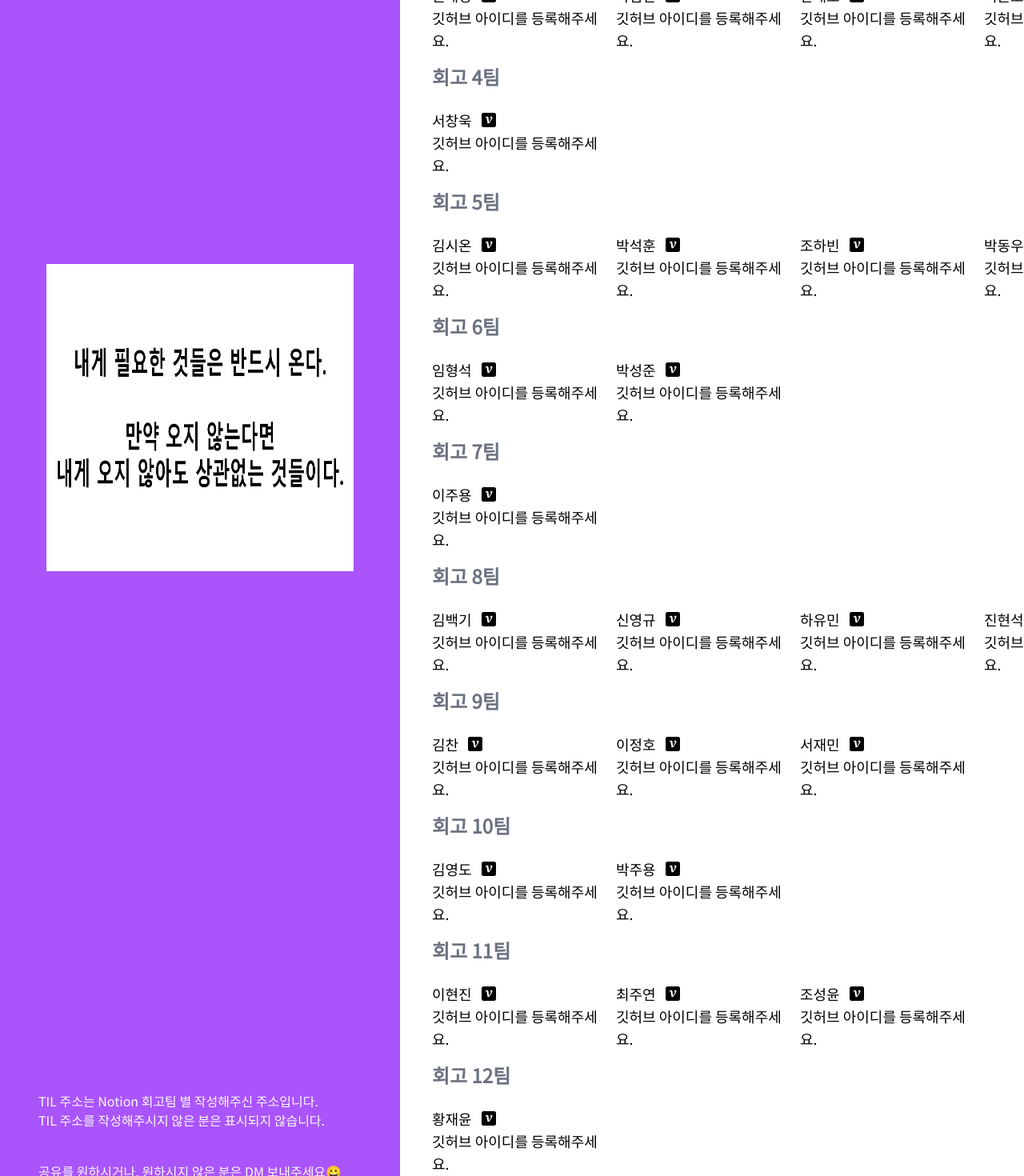
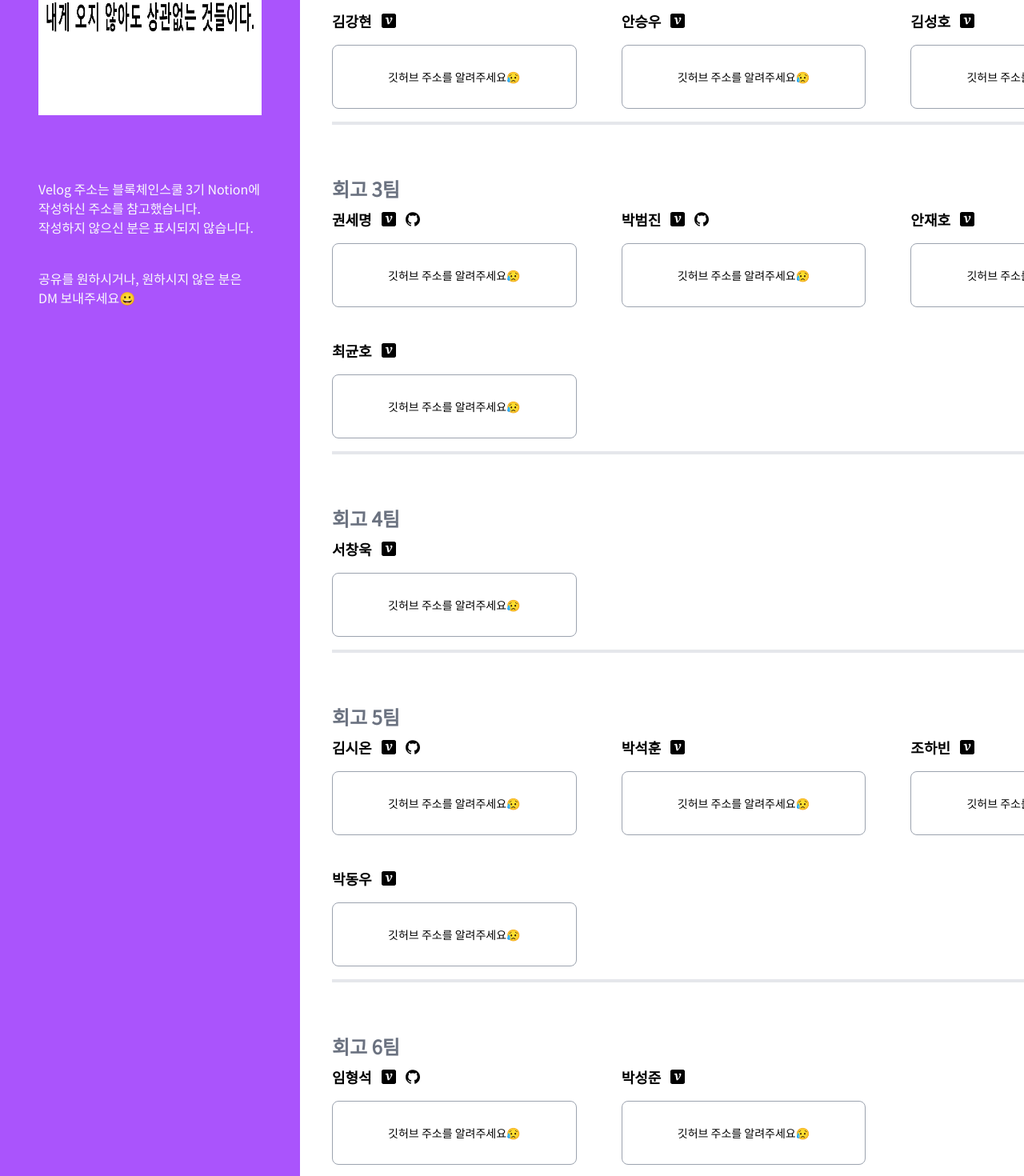
Before and after one commit to Crypto-kiki/Project_TIL, a React (Create React App) app: page /main in a window 1280 px wide. Shown: the part 480-1950 px from the top of the page at 80% size. Built offline with nearby package versions, Linux system fonts and the light colour scheme; no server answers.

Commit message:
git data and icons

```diff
--- a/src/components/list.jsx
+++ b/src/components/list.jsx
@@ -1,10 +1,10 @@
 import { useEffect, useState, useRouter } from "react";
 import GitHubCalendar from "react-github-calendar";
 import ReactTooltip from "react-tooltip";
-import { SiVelog } from "react-icons/si";
+import { SiVelog, SiGithub } from "react-icons/si";
 import axios from "axios";
 
-const List = ({ team, name, url, git }) => {
+const List = ({ team, name, url, git, gitName }) => {
   const [isMounted, setIsMounted] = useState(false);
   useEffect(() => {
     setIsMounted(true);
@@ -13,6 +13,8 @@ const List = ({ team, name, url, git }) => {
   useEffect(() => {
     gitValidation();
   }, []);
+
+  console.log(gitName);
 
   // 깃허브 아이디가 유효할 경우에만 true
   const [gitResult, setGitResult] = useState(false);
@@ -23,10 +25,11 @@ const List = ({ team, name, url, git }) => {
   /**
    * 깃허브 아이디가 유효한지 확인하는 함수
    */
+
   const gitValidation = async () => {
     try {
       await axios.get(
-        `https://github-contributions-api.jogruber.de/v4/${git}?y=last`
+        `https://github-contributions-api.jogruber.de/v4/${gitName}?y=last`
       );
       setGitResult(true);
     } catch (err) {
@@ -76,18 +79,32 @@ const List = ({ team, name, url, git }) => {
 
   return (
     <div className="mr-4 text-lg">
-      <div className="flex items-center">
+      <div className="flex items-center mb-4 font-bold">
         {name}
-        <SiVelog className="inline ml-3" />
+        <a
+          href={url}
+          target="_blank"
+          className="flex items-center justify-center"
+        >
+          <SiVelog className="inline ml-3" />
+        </a>
+        {gitName ? (
+          <a href={git} target="_blank">
+            <SiGithub className="ml-3" />
+          </a>
+        ) : null}
       </div>
+
       {!gitResultLoading && gitResult ? (
         <GitHubCalendar
-          username={git}
+          username={gitName}
           blockSize={12}
           transformData={selectLastHalfYear}
         ></GitHubCalendar>
       ) : (
-        <p>깃허브 아이디를 등록해주세요.</p>
+        <div className="text-sm border border-gray-400 h-20 flex justify-center items-center rounded-lg">
+          <p>깃허브 주소를 알려주세요😥</p>
+        </div>
       )}
     </div>
   );
--- a/src/metadata.json
+++ b/src/metadata.json
@@ -3,25 +3,25 @@
     "name": "고종우",
     "team": 1,
     "url": "https://velog.io/@joy_go",
-    "git": "Crypto-kiki"
+    "git": ""
   },
   {
     "name": "김가형",
     "team": 1,
     "url": "https://velog.io/@hyeonga",
-    "git": "Crypto-kiki"
+    "git": "https://github.com/hyeongga"
   },
   {
     "name": "이주열",
     "team": 1,
     "url": "https://velog.io/@meloncoder",
-    "git": "Crypto-kiki"
+    "git": ""
   },
   {
     "name": "이주혁",
     "team": 1,
     "url": "https://velog.io/@lmsmd00",
-    "git": "Crypto-kiki"
+    "git": ""
   },
   {
     "name": "김강현",
@@ -45,13 +45,13 @@
     "name": "권세명",
     "team": 3,
     "url": "https://velog.io/@3pkwon",
-    "git": ""
+    "git": "https://github.com/semkwon"
   },
   {
     "name": "박범진",
     "team": 3,
     "url": "https://velog.io/@bpark14",
-    "git": ""
+    "git": "https://github.com/ATTIPARK"
   },
   {
     "name": "안재호",
@@ -75,7 +75,7 @@
     "name": "김시온",
     "team": 5,
     "url": "https://www.notion.so/likelion-blockchain/59c1dc23f477492abd44ab9659d11fa6",
-    "git": ""
+    "git": "https://github.com/sionkimsion"
   },
   {
     "name": "박석훈",
@@ -99,7 +99,7 @@
     "name": "임형석",
     "team": 6,
     "url": "https://velog.io/@lmjgmm",
-    "git": ""
+    "git": "https://github.com/Errly223093"
   },
   {
     "name": "박성준",
@@ -117,7 +117,7 @@
     "name": "김백기",
     "team": 8,
     "url": "https://hing9-studying.tistory.com",
-    "git": ""
+    "git": "https://github.com/Crypto-kiki"
   },
   {
     "name": "신영규",
@@ -129,7 +129,7 @@
     "name": "하유민",
     "team": 8,
     "url": "https://velog.io/@merryoumin",
-    "git": ""
+    "git": "https://github.com/merryoumin"
   },
   {
     "name": "진현석",
@@ -153,7 +153,7 @@
     "name": "서재민",
     "team": 9,
     "url": "https://velog.io/@seo913",
-    "git": ""
+    "git": "https://github.com/seo913"
   },
   {
     "name": "김영도",
@@ -171,24 +171,24 @@
     "name": "이현진",
     "team": 11,
     "url": "https://velog.io/@lhjbg0821",
-    "git": ""
+    "git": "https://github.com/lhjbg0821"
   },
   {
     "name": "최주연",
     "team": 11,
     "url": "https://velog.io/@chlwndus1216",
-    "git": ""
+    "git": "https://github.com/Choi-jujuyeon"
   },
   {
     "name": "조성윤",
     "team": 11,
     "url": "https://velog.io/@hunterjoe98",
-    "git": ""
+    "git": "https://github.com/HunterJoe9"
   },
   {
     "name": "황재윤",
     "team": 12,
     "url": "https://velog.io/@9oodvibe5only",
-    "git": ""
+    "git": "https://github.com/WhiteNetSource"
   }
 ]
--- a/src/pages/main.jsx
+++ b/src/pages/main.jsx
@@ -9,26 +9,28 @@ const Main = () => {
 
   return (
     <div className="min-h-screen flex justify-between mx-auto min-w-[1500px]">
-      <div className="p-12 w-1/3 bg-[#aa54fc] text-gray-50 flex flex-col justify-between">
+      <div className="p-12 w-1/4 bg-[#aa54fc] text-gray-50 flex flex-col">
         <div className="text-4xl font-bold ">
-          BlockChain School 3기
+          블록체인 스쿨 3기
           <div className="mt-8">TIL Link</div>
         </div>
-        <div className="flex justify-center">
+        <div className="mt-20">
           <img src={rotateImage()} className="h-96 w-96" />
         </div>
-        <div>
-          <div>TIL 주소는 Notion 회고팀 별 작성해주신 주소입니다.</div>
-          <div>TIL 주소를 작성해주시지 않은 분은 표시되지 않습니다.</div>
+        <div className="mt-20">
+          <div>
+            Velog 주소는 블록체인스쿨 3기 Notion에 작성하신 주소를 참고했습니다.
+          </div>
+          <div>작성하지 않으신 분은 표시되지 않습니다.</div>
           <div className="mt-10">
             공유를 원하시거나, 원하시지 않은 분은 DM 보내주세요😀
           </div>
         </div>
       </div>
-      <div className="w-2/3 p-10">
-        <div className="mb-10">
+      <div className="w-3/4 p-10">
+        <div className="mb-16 border-b-4">
           <div className="text-2xl font-bold pb-2 text-gray-500">회고 1팀</div>
-          <div className="my-4 grid grid-cols-3">
+          <div className="mb-4 grid grid-cols-3 gap-10">
             {metadata.map((v, i) =>
               v.team === 1 ? (
                 <List
@@ -37,117 +39,195 @@ const Main = () => {
                   name={v.name}
                   url={v.url}
                   git={v.git}
+                  gitName={v.git.substring(19, v.git.length)}
                 />
               ) : null
             )}
           </div>
         </div>
-        <div>
+        <div className="mb-16 border-b-4">
           <div className="text-2xl font-bold pb-2 text-gray-500">회고 2팀</div>
-          <div className="my-4 grid grid-cols-4">
+          <div className="mb-4 grid grid-cols-3 gap-10">
             {metadata.map((v, i) =>
               v.team === 2 ? (
-                <List key={i} team={v.team} name={v.name} url={v.url} />
+                <List
+                  key={i}
+                  team={v.team}
+                  name={v.name}
+                  url={v.url}
+                  git={v.git}
+                  gitName={v.git.substring(19, v.git.length)}
+                />
               ) : null
             )}
           </div>
         </div>
-        <div>
+        <div className="mb-16 border-b-4">
           <div className="text-2xl font-bold pb-2 text-gray-500">회고 3팀</div>
-          <div className="my-4 grid grid-cols-4">
+          <div className="mb-4 grid grid-cols-3 gap-10">
             {metadata.map((v, i) =>
               v.team === 3 ? (
-                <List key={i} team={v.team} name={v.name} url={v.url} />
+                <List
+                  key={i}
+                  team={v.team}
+                  name={v.name}
+                  url={v.url}
+                  git={v.git}
+                  gitName={v.git.substring(19, v.git.length)}
+                />
               ) : null
             )}
           </div>
         </div>
-        <div>
+        <div className="mb-16 border-b-4">
           <div className="text-2xl font-bold pb-2 text-gray-500">회고 4팀</div>
-          <div className="my-4 grid grid-cols-4">
+          <div className="mb-4 grid grid-cols-3 gap-10">
             {metadata.map((v, i) =>
               v.team === 4 ? (
-                <List key={i} team={v.team} name={v.name} url={v.url} />
+                <List
+                  key={i}
+                  team={v.team}
+                  name={v.name}
+                  url={v.url}
+                  git={v.git}
+                  gitName={v.git.substring(19, v.git.length)}
+                />
               ) : null
             )}
           </div>
         </div>
-        <div>
+        <div className="mb-16 border-b-4">
           <div className="text-2xl font-bold pb-2 text-gray-500">회고 5팀</div>
-          <div className="my-4 grid grid-cols-4">
+          <div className="mb-4 grid grid-cols-3 gap-10">
             {metadata.map((v, i) =>
               v.team === 5 ? (
-                <List key={i} team={v.team} name={v.name} url={v.url} />
+                <List
+                  key={i}
+                  team={v.team}
+                  name={v.name}
+                  url={v.url}
+                  git={v.git}
+                  gitName={v.git.substring(19, v.git.length)}
+                />
               ) : null
             )}
           </div>
         </div>
-        <div>
+        <div className="mb-16 border-b-4">
           <div className="text-2xl font-bold pb-2 text-gray-500">회고 6팀</div>
-          <div className="my-4 grid grid-cols-4">
+          <div className="mb-4 grid grid-cols-3 gap-10">
             {metadata.map((v, i) =>
               v.team === 6 ? (
-                <List key={i} team={v.team} name={v.name} url={v.url} />
+                <List
+                  key={i}
+                  team={v.team}
+                  name={v.name}
+                  url={v.url}
+                  git={v.git}
+                  gitName={v.git.substring(19, v.git.length)}
+                />
               ) : null
             )}
           </div>
         </div>
-        <div>
+        <div className="mb-16 border-b-4">
           <div className="text-2xl font-bold pb-2 text-gray-500">회고 7팀</div>
-          <div className="my-4 grid grid-cols-4">
+          <div className="mb-4 grid grid-cols-3 gap-10">
             {metadata.map((v, i) =>
               v.team === 7 ? (
-                <List key={i} team={v.team} name={v.name} url={v.url} />
+                <List
+                  key={i}
+                  team={v.team}
+                  name={v.name}
+                  url={v.url}
+                  git={v.git}
+                  gitName={v.git.substring(19, v.git.length)}
+                />
               ) : null
             )}
           </div>
         </div>
-        <div>
+        <div className="mb-16 border-b-4">
           <div className="text-2xl font-bold pb-2 text-gray-500">회고 8팀</div>
-          <div className="my-4 grid grid-cols-4">
+          <div className="mb-4 grid grid-cols-3 gap-10">
             {metadata.map((v, i) =>
               v.team === 8 ? (
-                <List key={i} team={v.team} name={v.name} url={v.url} />
+                <List
+                  key={i}
+                  team={v.team}
+                  name={v.name}
+                  url={v.url}
+                  git={v.git}
+                  gitName={v.git.substring(19, v.git.length)}
+                />
               ) : null
             )}
           </div>
         </div>
-        <div>
+        <div className="mb-16 border-b-4">
           <div className="text-2xl font-bold pb-2 text-gray-500">회고 9팀</div>
-          <div className="my-4 grid grid-cols-4">
+          <div className="mb-4 grid grid-cols-3 gap-10">
             {metadata.map((v, i) =>
               v.team === 9 ? (
-                <List key={i} team={v.team} name={v.name} url={v.url} />
+                <List
+                  key={i}
+                  team={v.team}
+                  name={v.name}
+                  url={v.url}
+                  git={v.git}
+                  gitName={v.git.substring(19, v.git.length)}
+                />
               ) : null
             )}
           </div>
         </div>
-        <div>
+        <div className="mb-16 border-b-4">
           <div className="text-2xl font-bold pb-2 text-gray-500">회고 10팀</div>
-          <div className="my-4 grid grid-cols-4">
+          <div className="mb-4 grid grid-cols-3 gap-10">
             {metadata.map((v, i) =>
               v.team === 10 ? (
-                <List key={i} team={v.team} name={v.name} url={v.url} />
+                <List
+                  key={i}
+                  team={v.team}
+                  name={v.name}
+                  url={v.url}
+                  git={v.git}
+                  gitName={v.git.substring(19, v.git.length)}
+                />
               ) : null
             )}
           </div>
         </div>
-        <div>
+        <div className="mb-16 border-b-4">
           <div className="text-2xl font-bold pb-2 text-gray-500">회고 11팀</div>
-          <div className="my-4 grid grid-cols-4">
+          <div className="mb-4 grid grid-cols-3 gap-10">
             {metadata.map((v, i) =>
               v.team === 11 ? (
-                <List key={i} team={v.team} name={v.name} url={v.url} />
+                <List
+                  key={i}
+                  team={v.team}
+                  name={v.name}
+                  url={v.url}
+                  git={v.git}
+                  gitName={v.git.substring(19, v.git.length)}
+                />
               ) : null
             )}
           </div>
         </div>
-        <div>
+        <div className="mb-16 border-b-4">
           <div className="text-2xl font-bold pb-2 text-gray-500">회고 12팀</div>
-          <div className="my-4 grid grid-cols-4">
+          <div className="mb-4 grid grid-cols-3 gap-10">
             {metadata.map((v, i) =>
               v.team === 12 ? (
-                <List key={i} team={v.team} name={v.name} url={v.url} />
+                <List
+                  key={i}
+                  team={v.team}
+                  name={v.name}
+                  url={v.url}
+                  git={v.git}
+                  gitName={v.git.substring(19, v.git.length)}
+                />
               ) : null
             )}
           </div>
```
